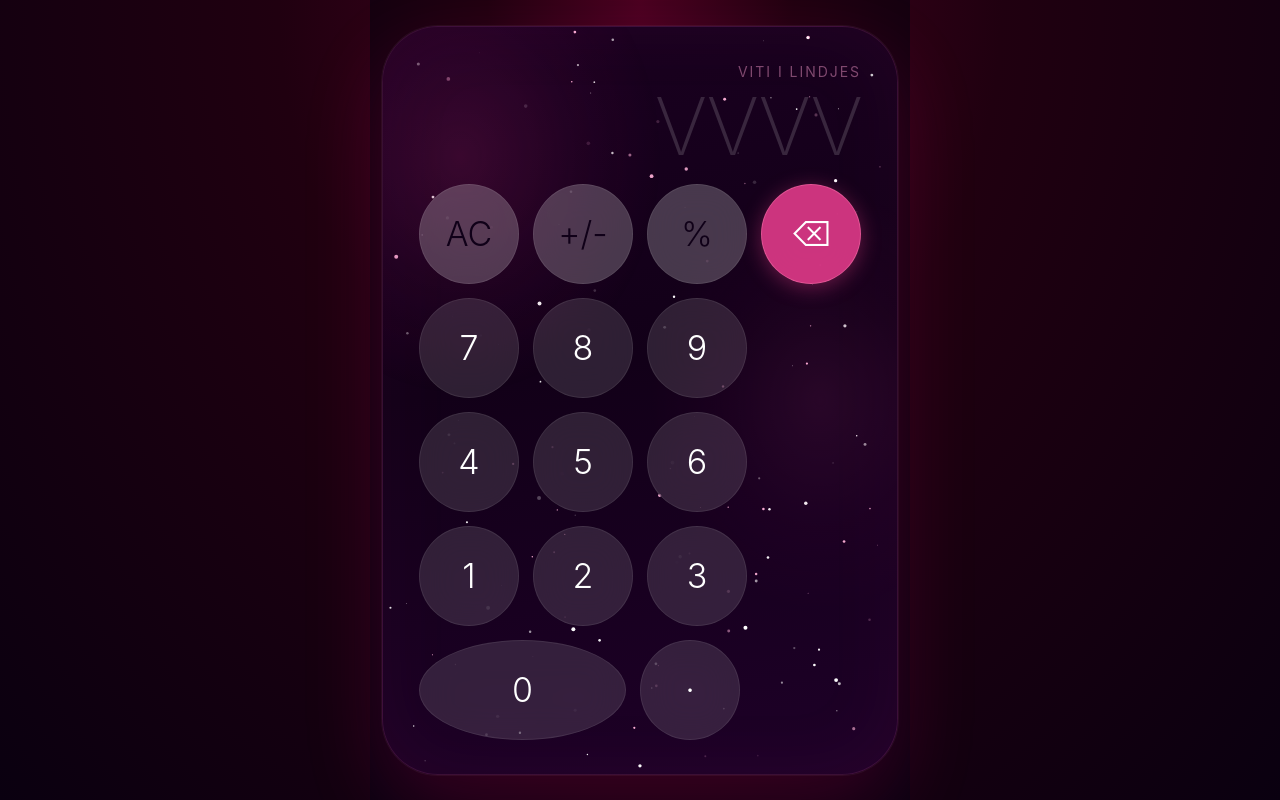
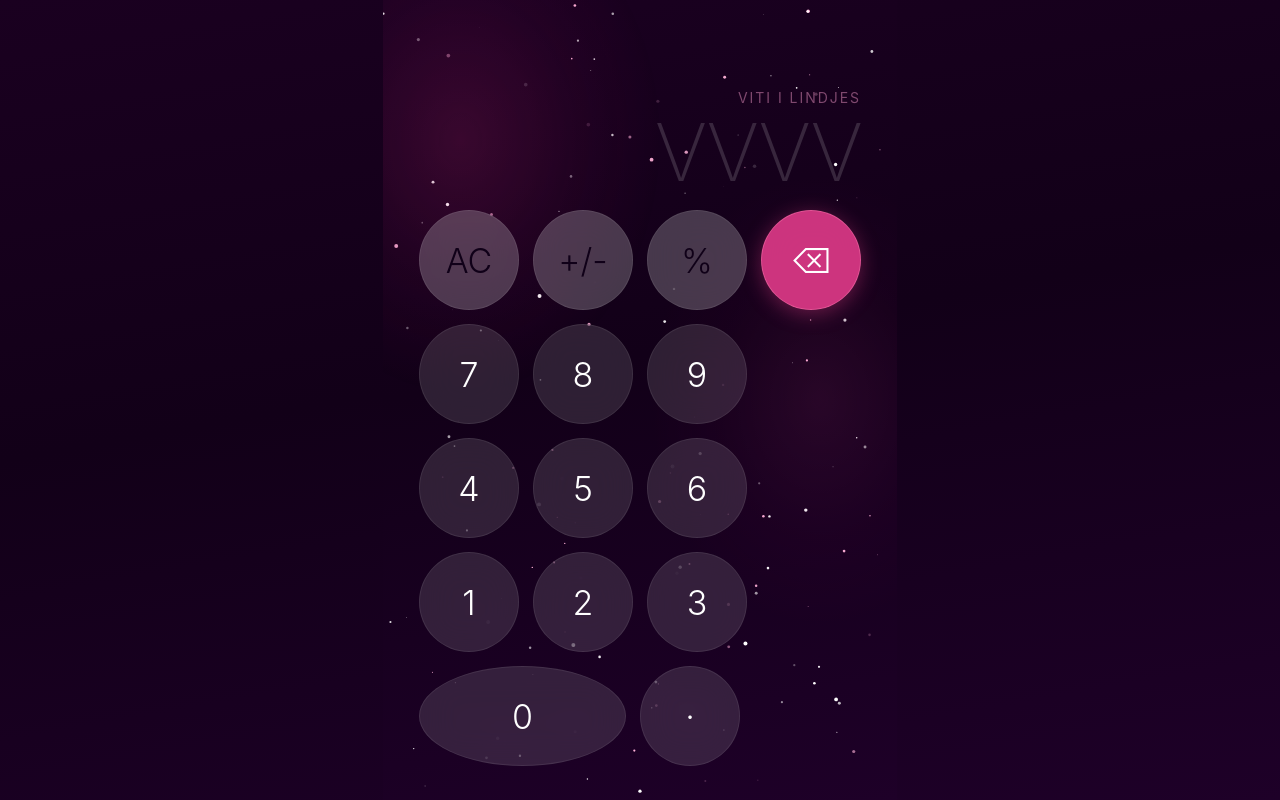
Before and after one commit to eugensahiti/calccc, a React (Vite) app: page / in a window 1280 px wide. Built offline with nearby package versions, Linux system fonts and the light colour scheme.

Commit message:
fix: unified galaxy pink background, no border, full height calc

```diff
--- a/index.html
+++ b/index.html
@@ -17,7 +17,7 @@
     <link rel="icon" type="image/svg+xml" href="/vite.svg" />
 
     <style>
-      html, body { background: #0a0010; margin: 0; }
+      html, body { background: #120018; margin: 0; }
     </style>
   </head>
   <body>
--- a/src/App.jsx
+++ b/src/App.jsx
@@ -177,9 +177,9 @@ export default function App() {
       display: "flex",
       alignItems: "center",
       justifyContent: "center",
-      background: "radial-gradient(ellipse at 50% 0%, #4a0020 0%, #200010 40%, #0a0010 100%)",
+      background: "linear-gradient(170deg,#1a0020 0%,#120018 45%,#1e0028 100%)",
       fontFamily: "-apple-system, BlinkMacSystemFont, 'SF Pro Display', 'Helvetica Neue', sans-serif",
-      padding: "clamp(4px, min(2vw, 12px), 12px)",
+      padding: 0,
     }}>
       <style>{`
         @keyframes twinkle { from{opacity:.15} to{opacity:1} }
@@ -195,16 +195,14 @@ export default function App() {
       <div style={{
         position: "relative",
         width: "100%",
-        maxWidth: "600px",
+        maxWidth: "700px",
+        minHeight: "100dvh",
         margin: "0 auto",
-        borderRadius: "clamp(24px, min(10vw, 56px), 56px)",
         overflow: "hidden",
         background: "linear-gradient(170deg,#1a0020 0%,#120018 45%,#1e0028 100%)",
-        border: "1px solid rgba(255,100,180,0.15)",
-        boxShadow: "0 30px 80px rgba(200,0,100,0.2), 0 0 0 1px rgba(255,255,255,0.05), inset 0 0 80px rgba(200,50,120,0.06)",
-        animation: shaking ? "shake 0.55s ease" : "none",
         display: "flex",
         flexDirection: "column",
+        animation: shaking ? "shake 0.55s ease" : "none",
       }}>
         <div style={{ position: "absolute", inset: 0, pointerEvents: "none" }}>
           <StarField />
--- a/src/index.css
+++ b/src/index.css
@@ -17,7 +17,7 @@ html {
 }
 
 body {
-  background: radial-gradient(ellipse at 50% 0%, #4a0020 0%, #200010 40%, #0a0010 100%);
+  background: linear-gradient(170deg,#1a0020 0%,#120018 45%,#1e0028 100%);
   overflow: hidden;
   -webkit-font-smoothing: antialiased;
   -moz-osx-font-smoothing: grayscale;
```
